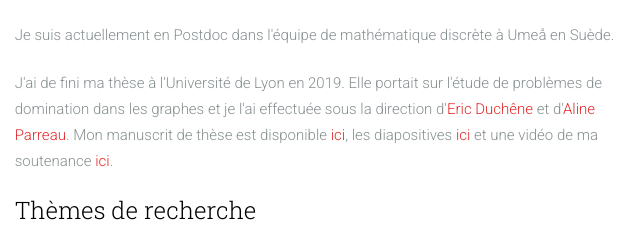
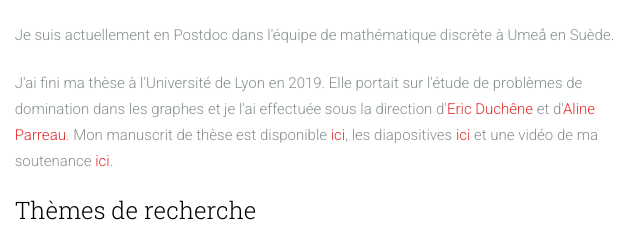
Before and after one commit to vgledel/vgledel.github.io, a plain HTML site: page index.html in a window 1280 px wide. Shown: the part 424-666 px from the top of the page, 485-1126 px from the left. Drawn offline with nearby package versions, Linux system fonts and the light colour scheme.

Commit message:
Update index.html
corrigé typo

```diff
--- a/index.html
+++ b/index.html
@@ -150,7 +150,7 @@
 									Je suis actuellement en Postdoc dans l'équipe de mathématique discrète à Umeå en Suède.
 								</p>
 								<p class="animate-box">
-									J'ai de fini ma thèse à l'Université de Lyon en 2019. Elle portait sur l'étude de problèmes de domination dans les graphes et je l'ai effectuée sous la direction d'<a href="https://liris.cnrs.fr/~educhene/">Eric Duchêne</a> et d'<a href="https://liris.cnrs.fr/~aparreau/">Aline Parreau</a>. Mon manuscrit de thèse est disponible <a href="pdf/these/manuscrit.pdf">ici</a>, les diapositives <a href="pdf/these/slides.pdf">ici</a> et une vidéo de ma soutenance <a href="https://www.youtube.com/watch?v=9_gn2CkMzTU&t">ici</a>.
+									J'ai fini ma thèse à l'Université de Lyon en 2019. Elle portait sur l'étude de problèmes de domination dans les graphes et je l'ai effectuée sous la direction d'<a href="https://liris.cnrs.fr/~educhene/">Eric Duchêne</a> et d'<a href="https://liris.cnrs.fr/~aparreau/">Aline Parreau</a>. Mon manuscrit de thèse est disponible <a href="pdf/these/manuscrit.pdf">ici</a>, les diapositives <a href="pdf/these/slides.pdf">ici</a> et une vidéo de ma soutenance <a href="https://www.youtube.com/watch?v=9_gn2CkMzTU&t">ici</a>.
 								</p>
 								<p class="animate-box">
 									<h3>Thèmes de recherche</h3>
```
